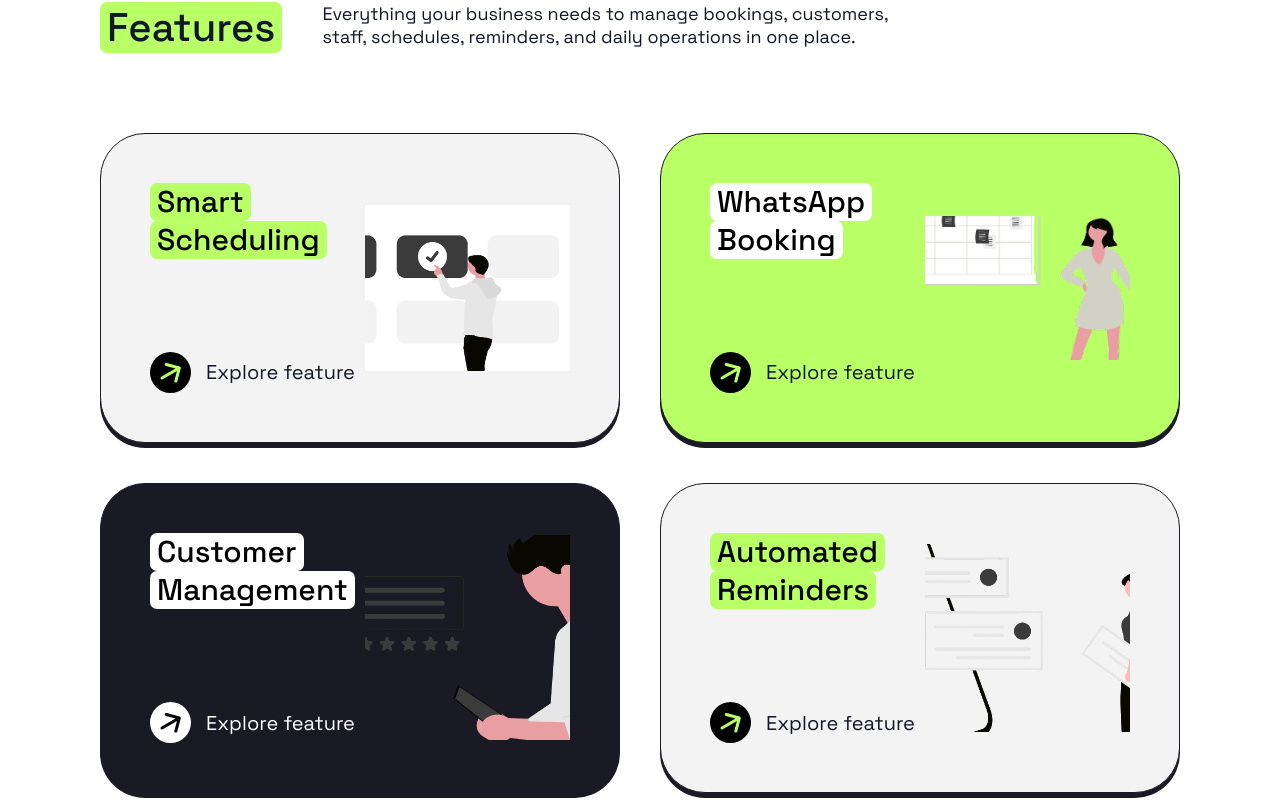
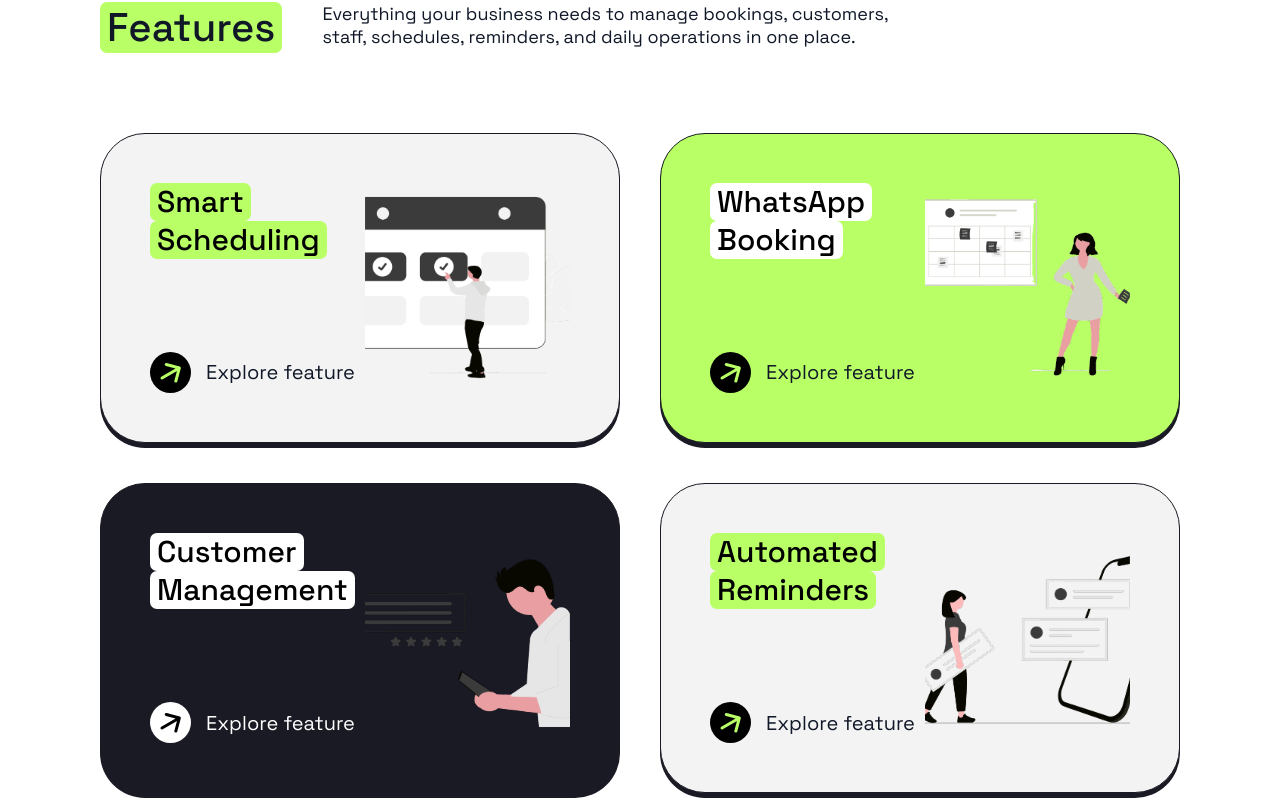
Before and after one commit to ROSHAIL3/seniorproject, a Next.js app: page / in a window 1280 px wide. Shown: the part 775-1580 px from the top of the page. Built offline with nearby package versions, Linux system fonts and the light colour scheme.

Commit message:
new pictures added in features

```diff
--- a/src/app/(landing)/components/CaseStudies.tsx
+++ b/src/app/(landing)/components/CaseStudies.tsx
@@ -78,7 +78,11 @@
               >
                 {caseStudy.description}
               </p>
-              <LearnMoreLink variant="SimpleGreen" className="mt-auto">
+              <LearnMoreLink
+                variant="SimpleGreen"
+                className="mt-auto"
+                href="/signin"
+              >
                 Explore use case
               </LearnMoreLink>
             </div>
--- a/src/app/(landing)/components/LearnMoreLink.tsx
+++ b/src/app/(landing)/components/LearnMoreLink.tsx
@@ -1,4 +1,5 @@
 import { cn } from "@/app/(landing)/lib/utils";
+import Link from "next/link";
 
 type LearnMoreLinkVariant =
   | "White"
@@ -15,6 +16,7 @@
   variant?: LearnMoreLinkVariant;
   children?: React.ReactNode;
   className?: string;
+  href?: string;
 };
 
 // Arrow SVG path d attribute - reusable constant
@@ -39,7 +41,7 @@
   return (
     <div
       className={cn(
-        "relative shrink-0",
+        "relative shrink-0 transition-transform duration-200 ease-out group-hover:translate-x-1 motion-reduce:transform-none motion-reduce:transition-none",
         isSimple ? "h-[20px] w-[21px]" : "size-[41px]"
       )}
       data-name="Icon"
@@ -62,6 +64,7 @@
   variant = "Black",
   children = "Learn more",
   className,
+  href = "/signin",
 }: LearnMoreLinkProps) {
   const isSimple =
     variant === "SimpleGreen" ||
@@ -113,9 +116,10 @@
   const textColor = getTextColor();
 
   return (
-    <div
+    <Link
+      href={href}
       className={cn(
-        "flex items-center relative",
+        "group relative flex w-fit cursor-pointer items-center rounded-md transition-[transform,opacity] duration-200 ease-out hover:-translate-y-0.5 hover:opacity-90 active:translate-y-0 active:scale-[0.98] focus-visible:outline-none focus-visible:ring-2 focus-visible:ring-[#b9ff66] focus-visible:ring-offset-4 focus-visible:ring-offset-transparent motion-reduce:transform-none motion-reduce:transition-none",
         isSimple ? "gap-[14px]" : "gap-[15px]",
         className
       )}
@@ -128,14 +132,14 @@
           arrowFill={arrowFill}
         />
       )}
-      <p
+      <span
         className={cn(
           "font-normal leading-[28px] relative shrink-0 text-[20px]",
           textColor
         )}
       >
         {children}
-      </p>
+      </span>
       {isSimple && (
         <ArrowIcon
           isSimple={isSimple}
@@ -143,6 +147,6 @@
           arrowFill={arrowFill}
         />
       )}
-    </div>
+    </Link>
   );
 }
--- a/src/app/(landing)/components/ServiceCard.tsx
+++ b/src/app/(landing)/components/ServiceCard.tsx
@@ -16,19 +16,11 @@
 
 export type CardVariant = "Grey" | "Green" | "DarkWhite" | "DarkGreen";
 
-export type IllustrationStyle = {
-  containerHeight: number;
-  backgroundSize: { width: number; height: number };
-  backgroundPosition?: { x: number; y: number };
-  transform?: string;
-};
-
 type ServiceCardProps = {
   lines: string[];
   cardVariant: CardVariant;
   illustrationSrc: ComponentType<SVGProps<SVGSVGElement>>;
   illustrationAlt: string;
-  illustrationStyle: IllustrationStyle;
   className?: string;
 };
 
@@ -37,7 +29,6 @@
   cardVariant,
   illustrationSrc,
   illustrationAlt,
-  illustrationStyle,
   className,
 }: ServiceCardProps) {
   // Determine card styling based on variant
@@ -96,30 +87,18 @@
           headingClassName="text-[30px]/[1.27] max-xl:text-[25px]/[1.27]"
           as="h3"
         />
-        <LearnMoreLink variant={linkVariant}>Explore feature</LearnMoreLink>
+        <LearnMoreLink variant={linkVariant} href="/signin">
+          Explore feature
+        </LearnMoreLink>
       </div>
       <div
-        className="relative shrink-0 overflow-hidden flex-1 h-auto max-w-[210px]"
+        className="relative aspect-square h-auto max-w-[210px] flex-1 shrink-0 overflow-visible"
         data-name="Illustration"
-        style={{
-          aspectRatio: `210 / ${illustrationStyle.containerHeight}`,
-        }}
       >
         <Illustration
           role="img"
           aria-label={illustrationAlt}
-          className="absolute max-w-none max-h-none"
-          style={{
-            width: illustrationStyle.backgroundSize.width + "%",
-            height: illustrationStyle.backgroundSize.height + "%",
-            left:
-              (illustrationStyle.backgroundPosition?.x ??
-                50 - illustrationStyle.backgroundSize.width / 2) + "%",
-            top:
-              (illustrationStyle.backgroundPosition?.y ??
-                50 - illustrationStyle.backgroundSize.height / 2) + "%",
-            transform: illustrationStyle.transform,
-          }}
+          className="block size-full max-h-full max-w-full"
         />
       </div>
     </div>
--- a/src/app/(landing)/components/Services.tsx
+++ b/src/app/(landing)/components/Services.tsx
@@ -1,8 +1,5 @@
 import { cn } from "@/app/(landing)/lib/utils";
-import ServiceCard, {
-  type CardVariant,
-  type IllustrationStyle,
-} from "./ServiceCard";
+import ServiceCard, { type CardVariant } from "./ServiceCard";
 import type { ComponentType, SVGProps } from "react";
 import automatedRemindersImage from "@/app/(landing)/assets/illustrations/services/features pictures/Automated Reminders.svg";
 import customerManagementImage from "@/app/(landing)/assets/illustrations/services/features pictures/Customer Management.svg";
@@ -15,7 +12,6 @@
   lines: string[];
   cardVariant: CardVariant;
   illustrationSrc: FeatureIllustration;
-  illustrationStyle: IllustrationStyle;
 };
 
 type FeatureIllustration = ComponentType<SVGProps<SVGSVGElement>>;
@@ -37,57 +33,31 @@
     lines: ["Smart", "Scheduling"],
     cardVariant: "Grey",
     illustrationSrc: featureImages["Smart Scheduling"],
-    illustrationStyle: {
-      containerHeight: 170,
-      backgroundSize: { width: 148.84, height: 183.86 },
-    },
   },
   {
     lines: ["WhatsApp", "Booking"],
     cardVariant: "Green",
     illustrationSrc: featureImages["WhatsApp Booking"],
-    illustrationStyle: {
-      containerHeight: 147.624,
-      backgroundSize: { width: 126.73, height: 180.28 },
-    },
   },
   {
     lines: ["Customer", "Management"],
     cardVariant: "DarkWhite",
     illustrationSrc: featureImages["Customer Management"],
-    illustrationStyle: {
-      containerHeight: 210,
-      backgroundSize: { width: 141.44, height: 141.44 },
-    },
   },
   {
     lines: ["Automated", "Reminders"],
     cardVariant: "Grey",
     illustrationSrc: featureImages["Automated Reminders"],
-    illustrationStyle: {
-      containerHeight: 192.68,
-      backgroundSize: { width: 140.67, height: 153.3 },
-      backgroundPosition: { x: 59 - 75.7, y: 50 - 76.6 },
-      transform: "scaleX(-1)",
-    },
   },
   {
     lines: ["Staff", "Management"],
     cardVariant: "Green",
     illustrationSrc: featureImages["Staff Management"],
-    illustrationStyle: {
-      containerHeight: 195.915,
-      backgroundSize: { width: 132.08, height: 141.26 },
-    },
   },
   {
     lines: ["Reports &", "Analytics"],
     cardVariant: "DarkGreen",
     illustrationSrc: featureImages["Reports & Analytics"],
-    illustrationStyle: {
-      containerHeight: 170,
-      backgroundSize: { width: 108.36, height: 134.02 },
-    },
   },
 ];
 
```
Also changed, not shown: src/app/(landing)/assets/illustrations/services/features pictures/Reports & Analytics.svg, src/app/(landing)/assets/illustrations/services/features pictures/Staff Management.svg.
